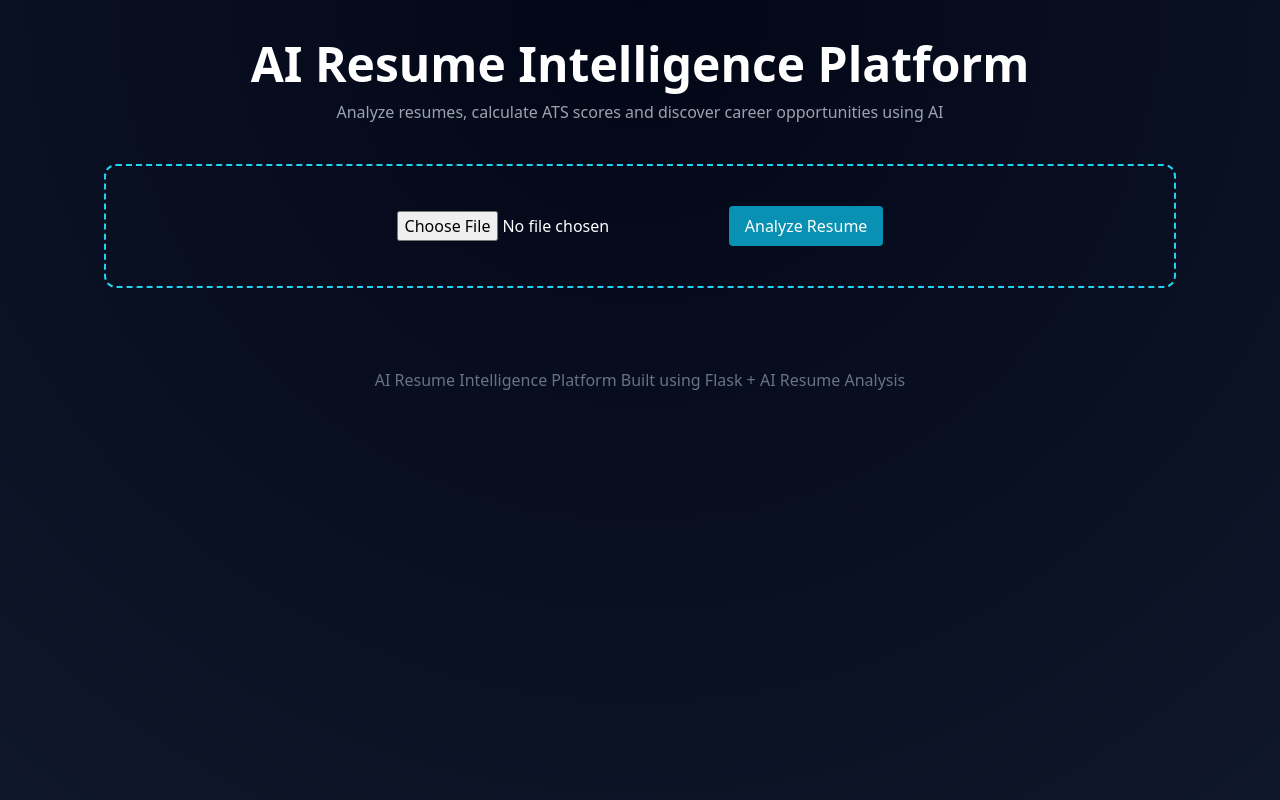
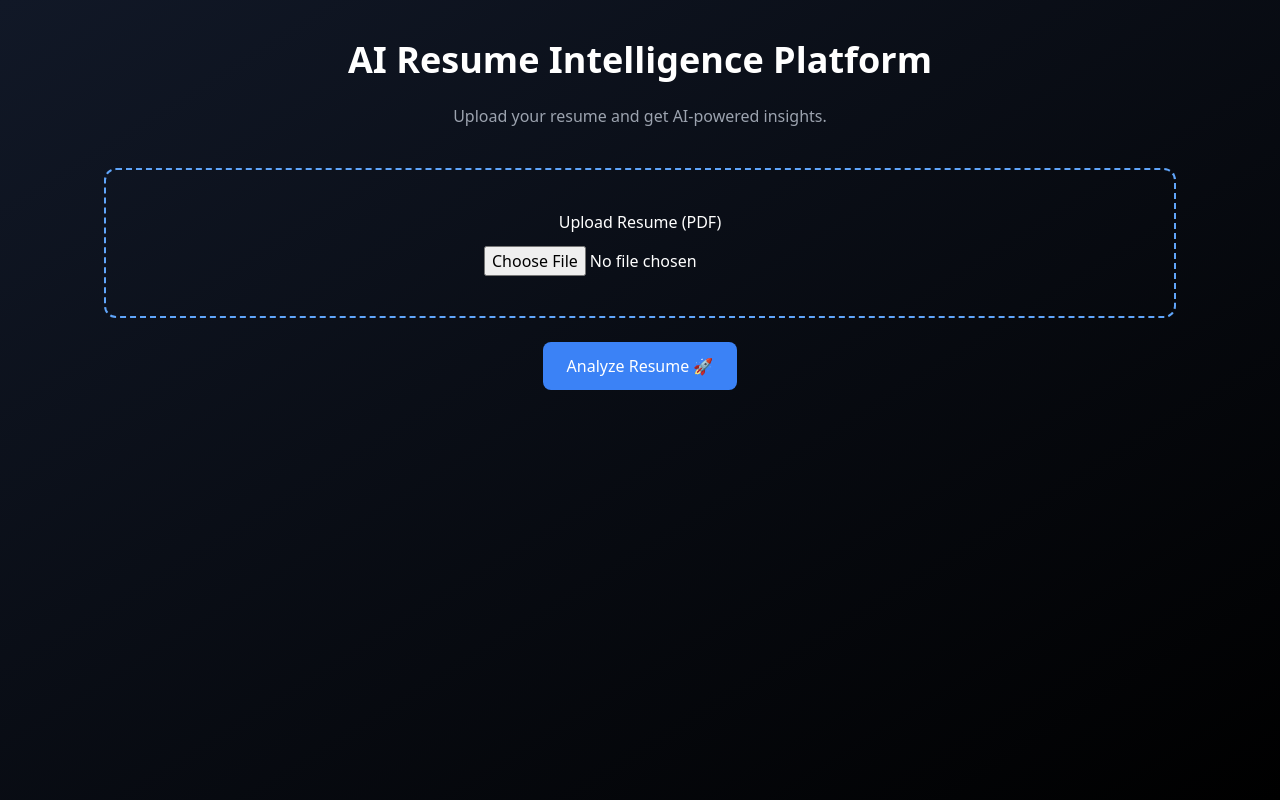
Before and after one commit to Varshithchidurala/ai-resume-intelligence-platform, a Flask app: page / in a window 1280 px wide. Run offline with Flask 3, Linux system fonts and the light colour scheme; some libraries are stand-ins or nearby versions.

Commit message:
Update index.html

```diff
--- a/templates/index.html
+++ b/templates/index.html
@@ -1,169 +1,136 @@
 <!DOCTYPE html>
 <html>
-
 <head>
 
 <title>AI Resume Intelligence Platform</title>
-
 <script src="https://cdn.tailwindcss.com"></script>
-
-<style>
-
-body{
-background: radial-gradient(circle at top,#020617,#0f172a);
-}
-
-.card3d{
-transition: transform 0.4s;
-}
-
-.card3d:hover{
-transform: rotateY(8deg) rotateX(6deg) scale(1.05);
-}
-
-</style>
 
 </head>
 
-<body class="text-white min-h-screen">
+<body class="bg-gradient-to-br from-gray-900 to-black text-white min-h-screen">
 
 <div class="max-w-6xl mx-auto p-10">
 
-<h1 class="text-5xl font-bold text-center mb-3">
+<h1 class="text-4xl font-bold text-center mb-6">
 AI Resume Intelligence Platform
 </h1>
 
 <p class="text-center text-gray-400 mb-10">
-Analyze resumes, calculate ATS scores and discover career opportunities using AI
+Upload your resume and get AI-powered insights.
 </p>
 
-<div class="border-2 border-dashed border-cyan-400 p-10 rounded-xl text-center mb-8">
+<form method="POST" enctype="multipart/form-data" class="text-center">
 
-<form method="POST" enctype="multipart/form-data" onsubmit="startProgress()">
+<div class="border-2 border-dashed border-blue-400 p-10 rounded-xl mb-6">
+
+<p class="mb-3">Upload Resume (PDF)</p>
 
 <input type="file" name="resume" required>
 
-<button class="bg-cyan-600 px-4 py-2 ml-4 rounded">
-Analyze Resume
+</div>
+
+<button class="bg-blue-500 hover:bg-blue-600 px-6 py-3 rounded-lg">
+Analyze Resume 🚀
 </button>
 
 </form>
 
-</div>
-
-<div id="progressContainer" class="hidden mt-6 mb-10">
-
-<div class="w-full bg-gray-700 rounded-full h-4">
-<div id="progressBar" class="bg-cyan-500 h-4 rounded-full" style="width:0%"></div>
-</div>
-
-<p class="text-sm text-gray-400 mt-2">Analyzing Resume...</p>
-
-</div>
 
 {% if score %}
 
-<div class="grid grid-cols-3 gap-6 mb-10">
+<div class="grid grid-cols-3 gap-6 mt-10 text-center">
 
-<div class="bg-white/10 p-6 rounded-xl card3d">
-📄 Resume Score
-<h2 class="text-3xl text-green-400">{{score}}</h2>
+<div class="bg-gray-800 p-6 rounded-xl">
+<h3 class="text-gray-400">Resume Score</h3>
+<h2 class="text-green-400 text-2xl">{{score}} / 50</h2>
 </div>
 
-<div class="bg-white/10 p-6 rounded-xl card3d">
-🤖 ATS Score
-<h2 class="text-3xl text-blue-400">{{ats}}</h2>
+<div class="bg-gray-800 p-6 rounded-xl">
+<h3 class="text-gray-400">ATS Score</h3>
+<h2 class="text-blue-400 text-2xl">{{ats}} / 50</h2>
 </div>
 
-<div class="bg-white/10 p-6 rounded-xl card3d">
-🎯 Career Match
-<h2 class="text-xl text-purple-400">{{role}}</h2>
+<div class="bg-gray-800 p-6 rounded-xl">
+<h3 class="text-gray-400">Career Match</h3>
+
+<a href="/career/{{role_url}}" class="text-purple-400 text-xl underline">
+{{role}}
+</a>
+
 </div>
 
 </div>
 
-<h2 class="text-xl mb-3">Detected Skills</h2>
+
+<h2 class="text-xl mt-10 mb-3">Detected Skills</h2>
 
 {% for s in skills %}
 <span class="bg-green-500 px-3 py-1 rounded m-1 inline-block">{{s}}</span>
 {% endfor %}
 
+
 <h2 class="text-xl mt-6 mb-3">Missing Skills</h2>
 
-{% for m in missing[:5] %}
+{% for m in missing[:6] %}
 <span class="bg-red-500 px-3 py-1 rounded m-1 inline-block">{{m}}</span>
 {% endfor %}
 
+
 <h2 class="text-xl mt-10 mb-3">AI Resume Suggestions</h2>
 
-<ul class="list-disc ml-6 text-gray-300">
+<div class="bg-gray-800 p-6 rounded-xl">
 
 {% for s in suggestions %}
-<li>{{s}}</li>
+<p class="text-green-400">✔ {{s}}</p>
 {% endfor %}
 
-</ul>
+</div>
 
-<h2 class="text-xl mt-10 mb-4">Live Job Opportunities (India)</h2>
+
+<!-- INTERNSHIPS -->
+
+<h2 class="text-2xl mt-10 mb-6">Internship Opportunities</h2>
 
 <div class="grid grid-cols-3 gap-6">
 
-{% for j in jobs %}
+<a href="https://internshala.com" target="_blank" class="bg-purple-700 p-6 rounded-xl">Internshala</a>
 
-<a href="{{j.url}}" target="_blank">
+<a href="https://www.linkedin.com/jobs/internships" target="_blank" class="bg-purple-600 p-6 rounded-xl">LinkedIn Internships</a>
 
-<div class="bg-white/10 p-6 rounded-xl card3d hover:bg-cyan-700 transition">
+<a href="https://in.indeed.com/jobs?q=internship" target="_blank" class="bg-purple-500 p-6 rounded-xl">Indeed Internships</a>
 
-<h3 class="text-lg font-bold">{{j.title}}</h3>
+<a href="https://www.letsintern.com" target="_blank" class="bg-purple-400 p-6 rounded-xl text-black">LetsIntern</a>
 
-<p class="text-gray-400 mt-2">{{j.company}}</p>
+<a href="https://www.twenty19.com" target="_blank" class="bg-purple-300 p-6 rounded-xl text-black">Twenty19</a>
 
-<button class="mt-4 bg-cyan-600 px-3 py-1 rounded">
-View Jobs
-</button>
+<a href="https://wellfound.com/jobs" target="_blank" class="bg-purple-200 p-6 rounded-xl text-black">AngelList</a>
 
 </div>
 
-</a>
 
-{% endfor %}
+<!-- JOBS -->
+
+<h2 class="text-2xl mt-12 mb-6">Job Opportunities</h2>
+
+<div class="grid grid-cols-3 gap-6">
+
+<a href="https://www.linkedin.com/jobs" target="_blank" class="bg-teal-700 p-6 rounded-xl">LinkedIn Jobs</a>
+
+<a href="https://in.indeed.com" target="_blank" class="bg-teal-600 p-6 rounded-xl">Indeed Jobs</a>
+
+<a href="https://www.naukri.com" target="_blank" class="bg-teal-500 p-6 rounded-xl">Naukri</a>
+
+<a href="https://www.glassdoor.co.in" target="_blank" class="bg-teal-400 p-6 rounded-xl text-black">Glassdoor</a>
+
+<a href="https://www.freshersworld.com" target="_blank" class="bg-teal-300 p-6 rounded-xl text-black">FreshersWorld</a>
+
+<a href="https://www.foundit.in" target="_blank" class="bg-teal-200 p-6 rounded-xl text-black">Foundit</a>
 
 </div>
 
 {% endif %}
 
-<footer class="text-center text-gray-500 mt-20">
-
-AI Resume Intelligence Platform
-Built using Flask + AI Resume Analysis
-
-</footer>
-
 </div>
 
-<script>
-
-function startProgress(){
-
-document.getElementById("progressContainer").classList.remove("hidden")
-
-let width=0
-
-let interval=setInterval(function(){
-
-width+=10
-document.getElementById("progressBar").style.width=width+"%"
-
-if(width>=100){
-clearInterval(interval)
-}
-
-},200)
-
-}
-
-</script>
-
 </body>
-
 </html>
```
